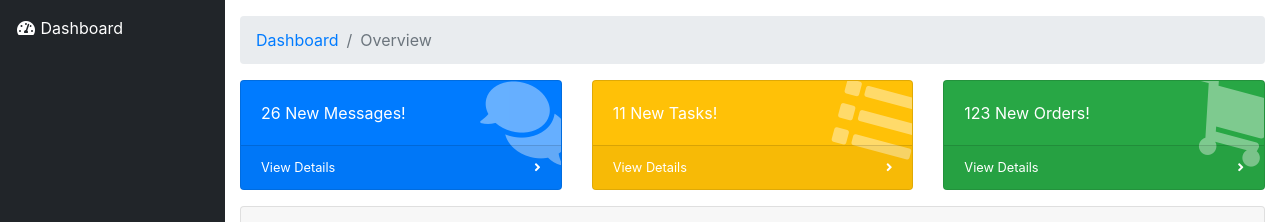
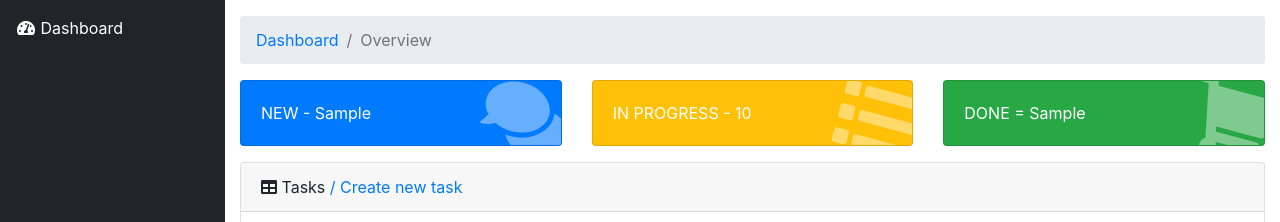
Before and after one commit to Dy0mar/tasker, a Django app: template templates/dashboard/task_list.html in a window 1280 px wide. Shown: the part 56-278 px from the top of the page. Run offline with Django 3.2, Linux system fonts and the light colour scheme; the template is opened without the code that fills it: most values are stand-ins (such as "Sample title", 1, 10 or a date in 2020); some libraries are stand-ins or nearby versions.

Commit message:
add url create task

```diff
--- a/apps/dashboard/urls.py
+++ b/apps/dashboard/urls.py
@@ -13,11 +13,12 @@ Including another URLconf
     1. Import the include() function: from django.conf.urls import url, include
     2. Add a URL to urlpatterns:  url(r'^blog/', include('blog.urls'))
 """
-from django.conf.urls import url
+from django.urls import path
 
 from dashboard import views
 
 urlpatterns = [
     # dashboard
-    url(r'', views.TaskListView.as_view(), name='home'),
+    path(r'create-task/', views.CreateTaskView.as_view(), name='create-task'),
+    path(r'', views.TaskListView.as_view(), name='home'),
 ]
--- a/templates/dashboard/task_list.html
+++ b/templates/dashboard/task_list.html
@@ -1,7 +1,7 @@
 {% extends 'base.html' %}
 {% block container %}
 
-	<!-- Icon Cards-->
+<!-- Icon Cards-->
 <div class="row">
 	<div class="col-xl-4 col-sm-6 mb-3">
 		<div class="card text-white bg-primary o-hidden h-100">
@@ -9,14 +9,8 @@
 				<div class="card-body-icon">
 					<i class="fas fa-fw fa-comments"></i>
 				</div>
-				<div class="mr-5">26 New Messages!</div>
+				<div class="mr-5">NEW - {{ new_tasks|default_if_none:0 }}</div>
 			</div>
-			<a class="card-footer text-white clearfix small z-1" href="#">
-				<span class="float-left">View Details</span>
-				<span class="float-right">
-					<i class="fas fa-angle-right"></i>
-				</span>
-			</a>
 		</div>
 	</div>
 	<div class="col-xl-4 col-sm-6 mb-3">
@@ -25,14 +19,8 @@
 				<div class="card-body-icon">
 					<i class="fas fa-fw fa-list"></i>
 				</div>
-				<div class="mr-5">11 New Tasks!</div>
+				<div class="mr-5">IN PROGRESS - {{ in_progress_tasks|default_if_none:0 }}</div>
 			</div>
-			<a class="card-footer text-white clearfix small z-1" href="#">
-				<span class="float-left">View Details</span>
-				<span class="float-right">
-					<i class="fas fa-angle-right"></i>
-				</span>
-			</a>
 		</div>
 	</div>
 	<div class="col-xl-4 col-sm-6 mb-3">
@@ -41,14 +29,8 @@
 				<div class="card-body-icon">
 					<i class="fas fa-fw fa-shopping-cart"></i>
 				</div>
-				<div class="mr-5">123 New Orders!</div>
+				<div class="mr-5">DONE = {{ done_tasks|default_if_none:0 }}</div>
 			</div>
-			<a class="card-footer text-white clearfix small z-1" href="#">
-				<span class="float-left">View Details</span>
-				<span class="float-right">
-					<i class="fas fa-angle-right"></i>
-				</span>
-			</a>
 		</div>
 	</div>
 </div>
@@ -57,7 +39,8 @@
 <div class="card mb-3">
 	<div class="card-header">
 		<i class="fas fa-table"></i>
-		Tasks</div>
+		Tasks<a href="{% url 'create-task' %}"> / Create new task</a>
+	</div>
 	<div class="card-body">
 		<div class="table-responsive">
 			<table class="table table-bordered" id="dataTable" width="100%" cellspacing="0">
```
